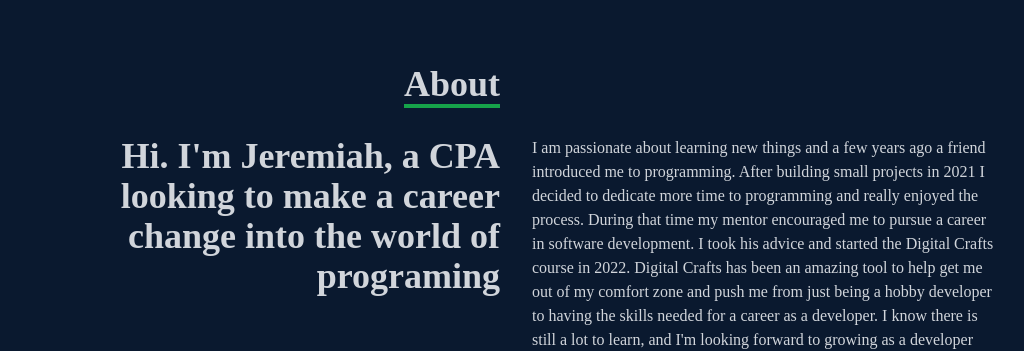
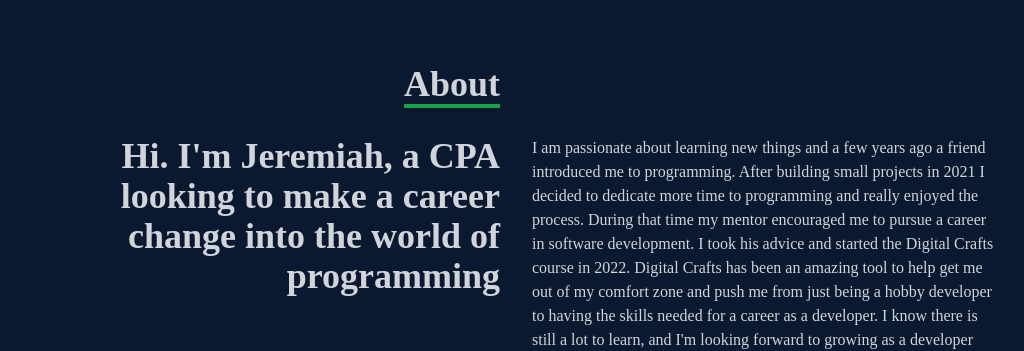
Before and after one commit to rugby8724/portfolio-react, a React (Create React App) app: page / in a window 1280 px wide. Shown: the part 980-1331 px from the top of the page, without its empty margins (124-1148 px from the left). Built offline with nearby package versions, Linux system fonts and the light colour scheme.

Commit message:
correct spelling

```diff
--- a/src/components/About.jsx
+++ b/src/components/About.jsx
@@ -13,7 +13,7 @@ const About = () => {
           </div>
           <div className='max-w-[1000px] w-full grid sm:grid-cols-2 gap-8 px-4'>
             <div className='sm:text-right text-4xl font-bold'>
-              <p>Hi. I'm Jeremiah, a CPA looking to make a career change into the world of programing </p>
+              <p>Hi. I'm Jeremiah, a CPA looking to make a career change into the world of programming </p>
             </div>
             <div>
               <p>I am passionate about learning new things and a few years ago a friend introduced me to programming. After building small projects in 2021 I decided to dedicate more time to programming and really enjoyed the process. During that time my mentor encouraged me to pursue a career in software development. I took his advice and started the Digital Crafts course in 2022. Digital Crafts has been an amazing tool to help get me out of my comfort zone and push me from just being a hobby developer to having the skills needed for a career as a developer. I know there is still a lot to learn, and I'm looking forward to growing as a developer with a great company.
```
